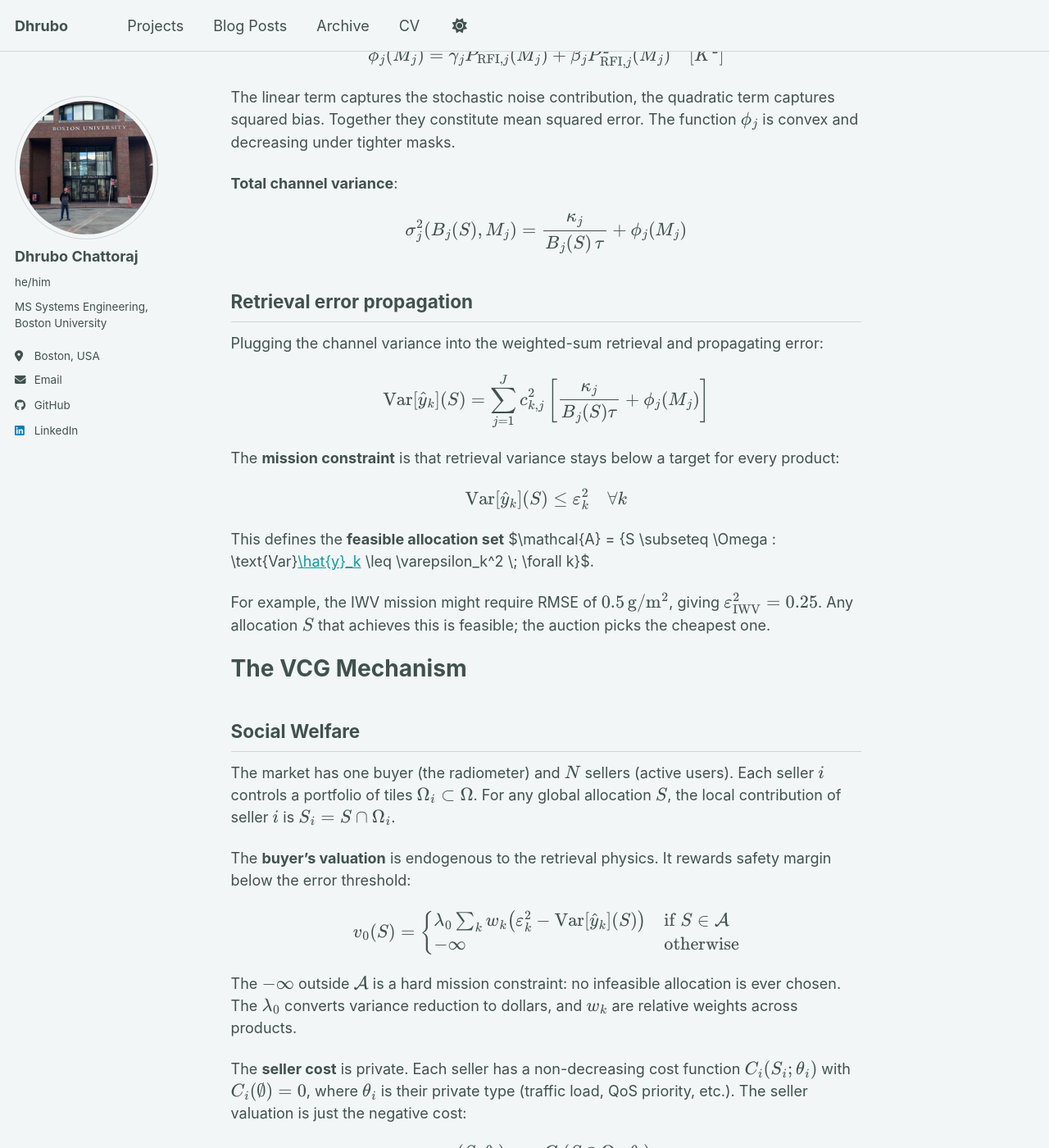
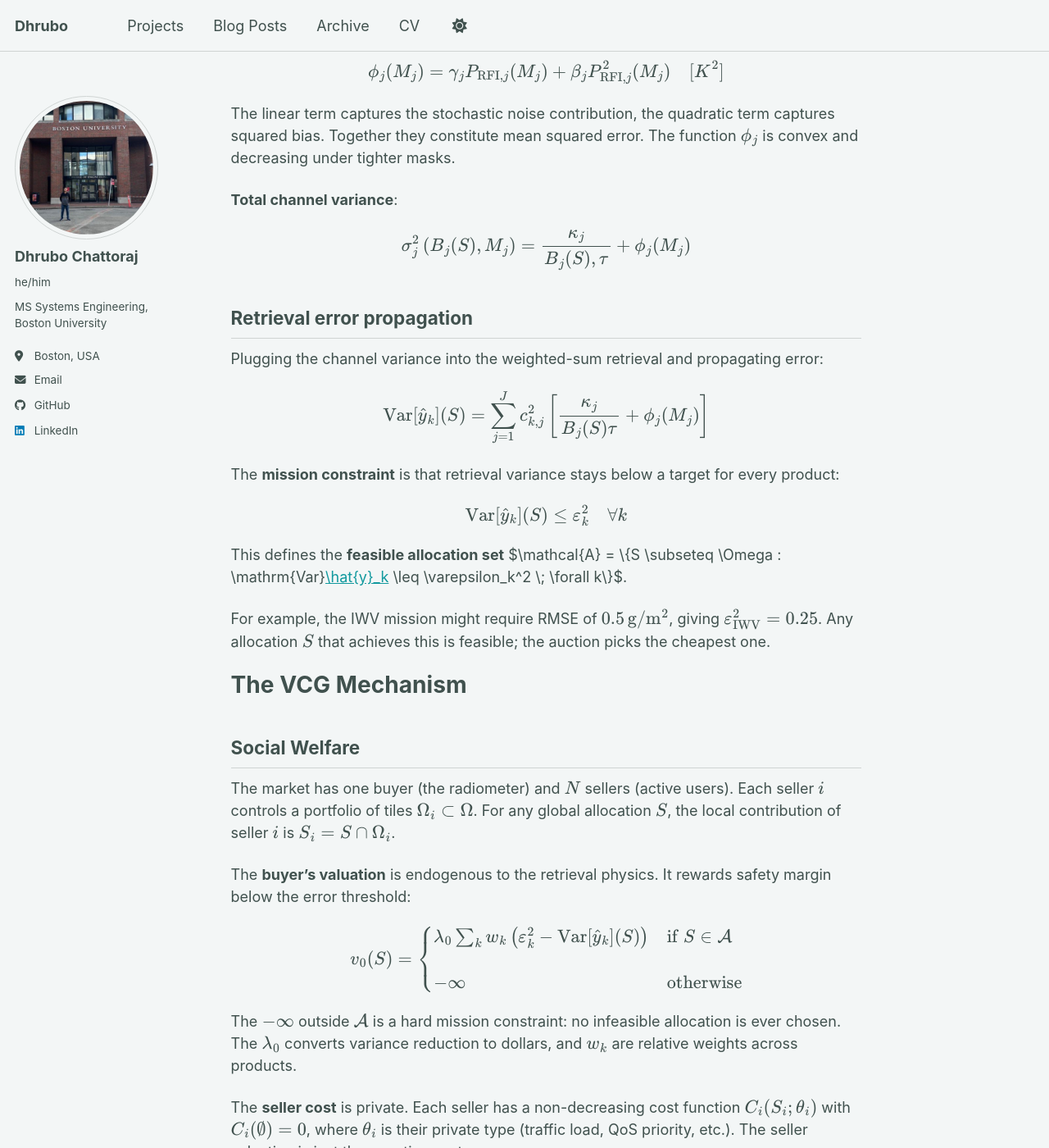
Before and after one commit to dhrubo404/dhrubo404.github.io, a Jekyll site: the page built from _pages/writeups/06_Week 5.md, in a window 1280 px wide and 1400 px high, scrolled down 5763 px. Shown: the whole window at 82% size. Built offline with Jekyll 4.4.1, drawn with Linux system fonts in a browser that asks for light colours; a script bundle is joined from its source files by our own code; library files that are not in the unit come from our copies; some of the changed text lies outside the part shown.

Commit message:
Update VCG writeups [auto]

```diff
--- a/_pages/writeups/06_Week 5.md
+++ b/_pages/writeups/06_Week 5.md
@@ -7,6 +7,7 @@ math: true
 # Context
 
 This week I studied the paper "Physics-grounded Mechanism Design for Spectrum Sharing between Passive and Active Users" and also simulated its results.
+
 # Introduction
 
 Passive satellites listen to extremely faint natural microwave radiation to measure things. They are spectrum freeloaders i.e. they don't transmit, but just listen. However the bands they need to listen are in demand by 5G/6G providers who want to transmit there.
@@ -22,26 +23,28 @@ Different frequencies correspond to different things:
 - **23.8 GHz** → water vapor absorption line (used to measure atmospheric water vapor, IWV)
 - **36.5 GHz** → sensitive to liquid water, wind roughening of ocean surface
 - **89.0 GHz** → cloud liquid water, precipitation
+
 The measured quantity is brightness temperature $T_b$ (in Kelvin), which is a proxy for how much thermal radiation is coming from a scene at that frequency.
 
 ## The Radiometer Equation and key physics
 
 The measurement noise, i.e. the standard deviation of the brightness-temperature measurement, is:
 
-$$\sigma_T=\frac{T_{\text{sys}}}{\sqrt{B\tau}}$$
+$$\sigma_T = \frac{T_{\mathrm{sys}}}{\sqrt{B\tau}}$$
 
 Where:
-- $T_{\text{sys}}$ = system noise temperature (a property of the hardware)
+- $T_{\mathrm{sys}}$ = system noise temperature (a property of the hardware)
 - $B$ = bandwidth you're integrating over (Hz)
 - $\tau$ = integration time (seconds)
 
 Squaring, we get the variance:
 
-$$\sigma_T^2=\frac{T_{\text{sys}}^2}{B\tau}=\frac{\kappa}{B\tau}$$
+$$\sigma_T^2 = \frac{T_{\mathrm{sys}}^2}{B\tau} = \frac{\kappa}{B\tau}$$
 
-**Why this matters?** Measurement noise decreases as one gets more bandwidth OR more time. This means bandwidth and time are fungible i.e. one second over 10MHz is the same noise reduction as 10 seconds over 1 MHz. Both give us a time-bandwidth product of $10\,\mathrm{MHz\cdot s}$
+**Why this matters?** Measurement noise decreases as one gets more bandwidth OR more time. This means bandwidth and time are fungible i.e. one second over 10MHz is the same noise reduction as 10 seconds over 1 MHz. Both give us a time-bandwidth product of $10 \\, \mathrm{MHz} \cdot \mathrm{s}$
 
 The shape of this curve matters too. Since $\sigma^2 \propto 1/B$, going from $B=1$ to $B=2$ helps a lot, but going from $B=100$ to $B=101$ barely moves the needle. This is _diminishing returns_, and it shows up later as the mathematical property of submodularity that makes the whole greedy approximation tractable.
+
 ## From radiometer noise to "retrieval" error
 
 What we actually care about is rarely brightness temperature itself. We want _geophysical products_ like total water vapor amount, wind speed, or sea surface temperature. These are estimated as weighted linear combinations of brightness temperatures across channels:
@@ -60,9 +63,9 @@ For water vapor retrieval, the sensitivity vector is roughly $c_{\mathrm{IWV}} =
 
 Assuming channel noises are independent, the variance of the retrieved product is just weighted error propagation:
 
-$$\text{Var}[\hat{y}_k] = \sum_j c_{k,j}^2 \sigma_j^2 = \sum_j c_{k,j}^2 \cdot \frac{\kappa_j}{B_j \tau}$$
+$$\mathrm{Var}[\hat{y}_k] = \sum_j c_{k,j}^2 \sigma_j^2 = \sum_j c_{k,j}^2 \cdot \frac{\kappa_j}{B_j \tau}$$
 
-  **Why this matters?** Some channels are more "valuable" than others for a given product. This cross-channel weighting is the second lever the paper exploits: if 23.8 GHz tiles are expensive in an interference trap, the auction can substitute cheaper 36.5 GHz tiles, paying the price of lower sensitivity by buying more of them.
+**Why this matters?** Some channels are more "valuable" than others for a given product. This cross-channel weighting is the second lever the paper exploits: if 23.8 GHz tiles are expensive in an interference trap, the auction can substitute cheaper 36.5 GHz tiles, paying the price of lower sensitivity by buying more of them.
 
 ## Spectrum sharing and VCG Auction
 
@@ -82,31 +85,48 @@ The mechanism that clears this market is a **Vickrey-Clarke-Groves (VCG) reverse
 
 3. **Individual rationality**: no participant is worse off by joining than by staying out.
 
+
 Here it's a _reverse_ auction (procurement): the satellite is the buyer, active users are the sellers offering silence. Seller $i$'s payment is:
 
 $$p_i = \underbrace{C_i(S_i^*)}_{\text{cost reimbursed}} + \underbrace{\left[ W(S^*) - W_{-i}(S^*_{-i}) \right]}_{\text{information rent}}$$
 
 The information rent term answers: how much better off is the rest of the world because seller $i$ exists?
 
+
+
 ## Submodularity - diminishing returns as a math property
+
+
 
 A set function $F : 2^\Omega \to \mathbb{R}$ is **submodular** if for any nested sets $A \subseteq Q$ and any new element $z \notin Q$:
 
-$$F(A \cup \{z\}) - F(A) \geq F(Q \cup \{z\}) - F(Q)$$
+$$F(A \cup \\{z\\}) - F(A) \geq F(Q \cup \\{z\\}) - F(Q)$$
+
+
 
 In words: adding $z$ to a smaller set gives at least as much benefit as adding it to a larger set. This is diminishing returns expressed as a set-function property.
 
+
+
 **Why this matters?** Submodularity is a magic word in combinatorial optimization. Greedy algorithms give provably near-optimal results for submodular objectives:
 
-- For **maximization** under a cardinality constraint, greedy achieves $(1-1/e) \approx 63\%$ of optimal (Nemhauser-Wolsey-Fisher 1978).
+- For **maximization** under a cardinality constraint, greedy achieves $(1-1/e) \approx 63\\%$ of optimal (Nemhauser-Wolsey-Fisher 1978).
 
 - For **covering** (the case in this paper — cover a target utility at minimum cost), greedy is within a logarithmic factor (Wolsey 1982).
 
+
+
 This is what rescues the paper from solving an NP-hard combinatorial auction exactly. The radiometer equation gives $\sigma^2 \propto 1/B$, which is convex in $B$. Convexity of $1/x$ produces submodularity of the variance-reduction set function. Submodularity gives the greedy approximation bound. Each step is forced by the previous one. The physics hands the economics exactly the structure it needs.
+
+
 
 # Physics Model
 
+
+
 ## Setting up the tile grid
+
+
 
 During one overpass of duration $\tau$, the time–frequency plane is discretized into a finite set of non-overlapping tiles $\Omega$. Each tile $x \in \Omega$ has:
 
@@ -116,13 +136,19 @@ During one overpass of duration $\tau$, the time–frequency plane is discretize
 
 - $\alpha_x \in [0,1]$ = duty cycle, i.e. the fraction of the tile's duration that is actually quiet
 
-- $j(x) \in \{1, \dots, J\}$ = which radiometer channel the tile belongs to
+- $j(x) \in \\{1, \dots, J\\}$ = which radiometer channel the tile belongs to
+
+
 
 Active users (sellers) control the tiles. A tile is "quiet" if its controlling seller mutes emissions to satisfy a prescribed interference mask $M_{j(x)}$ for duty cycle $\alpha_x$.
 
+
+
 For a chosen quiet set $S \subseteq \Omega$, the **effective clean bandwidth** in channel $j$ is:
 
-$$B_j(S) = B_j^{(0)} + \frac{1}{\tau} \sum_{\substack{x \in S \\ j(x) = j}} \alpha_x \cdot \delta t_x \cdot \delta f_x$$
+$$B_j(S) = B_j^{(0)} + \frac{1}{\tau} \sum_{\substack{x \in S \\\\ j(x) = j}} \alpha_x \cdot \delta t_x \cdot \delta f_x$$
+
+
 
 Where:
 
@@ -132,9 +158,15 @@ Where:
 
 - Dividing by $\tau$ converts the accumulated Hz·s back into an equivalent averaged Hz
 
-This is where the fungibility of bandwidth and time becomes concrete. Two tiles of $(10\,\mathrm{MHz} \times 1\,\mathrm{s})$ give the same $B_j$ contribution as twenty tiles of $(1\,\mathrm{MHz} \times 1\,\mathrm{s})$. Only the spectral volume matters.
+
+
+This is where the fungibility of bandwidth and time becomes concrete. Two tiles of $(10 \\, \mathrm{MHz} \times 1 \\, \mathrm{s})$ give the same $B_j$ contribution as twenty tiles of $(1 \\, \mathrm{MHz} \times 1 \\, \mathrm{s})$. Only the spectral volume matters.
+
+
 
 ## Noise + residual interference model
+
+
 
 Channel $j$ has two sources of error.
 
@@ -142,47 +174,59 @@ Channel $j$ has two sources of error.
 
 $$\sigma_{j,th}^2(S) = \frac{\kappa_j}{B_j(S) \cdot \tau}$$
 
-Where $\kappa_j \propto T_{\text{sys},j}^2$ is a hardware constant.
+Where $\kappa_j \propto T_{sys,j}^2$ is a hardware constant.
 
 **Residual RFI**: even with active users complying with the emission mask $M_j$, a small amount of interference leaks through. This is modeled as a convex function in units of brightness temperature variance:
 
-$$\phi_j(M_j) = \gamma_j P_{\text{RFI},j}(M_j) + \beta_j P_{\text{RFI},j}^2(M_j) \quad [K^2]$$
+$$\phi_j(M_j) = \gamma_j P_{\mathrm{RFI},j}(M_j) + \beta_j P_{\mathrm{RFI},j}^2(M_j) \quad [K^2]$$
 
 The linear term captures the stochastic noise contribution, the quadratic term captures squared bias. Together they constitute mean squared error. The function $\phi_j$ is convex and decreasing under tighter masks.
 
 **Total channel variance**:
 
-$$\sigma_j^2\!\left(B_j(S), M_j\right) = \frac{\kappa_j}{B_j(S)\,\tau} + \phi_j(M_j)$$
+$$\sigma_j^2\left(B_j(S), M_j\right) = \frac{\kappa_j}{B_j(S) \\, \tau} + \phi_j(M_j)$$
 
 ## Retrieval error propagation
 
+
+
 Plugging the channel variance into the weighted-sum retrieval and propagating error:
 
-$$\text{Var}[\hat{y}_k](S) = \sum_{j=1}^J c_{k,j}^2 \left[\frac{\kappa_j}{B_j(S) \tau} + \phi_j(M_j)\right]$$
+$$\mathrm{Var}[\hat{y}_k](S) = \sum_{j=1}^J c_{k,j}^2 \left[\frac{\kappa_j}{B_j(S) \tau} + \phi_j(M_j)\right]$$
 
 The **mission constraint** is that retrieval variance stays below a target for every product:
 
-$$\text{Var}[\hat{y}_k](S) \leq \varepsilon_k^2 \quad \forall k$$
+$$\mathrm{Var}[\hat{y}_k](S) \leq \varepsilon_k^2 \quad \forall k$$
 
-This defines the **feasible allocation set** $\mathcal{A} = \{S \subseteq \Omega : \text{Var}[\hat{y}_k](S) \leq \varepsilon_k^2 \; \forall k\}$.
 
-For example, the IWV mission might require RMSE of $0.5\,\mathrm{g/m^2}$, giving $\varepsilon_{\mathrm{IWV}}^2 = 0.25$. Any allocation $S$ that achieves this is feasible; the auction picks the cheapest one.
+
+This defines the **feasible allocation set** $\mathcal{A} = \\{S \subseteq \Omega : \mathrm{Var}[\hat{y}_k](S) \leq \varepsilon_k^2 \\; \forall k\\}$.
+
+
+
+For example, the IWV mission might require RMSE of $0.5 \\, \mathrm{g/m^2}$, giving $\varepsilon_{\mathrm{IWV}}^2 = 0.25$. Any allocation $S$ that achieves this is feasible; the auction picks the cheapest one.
+
 
 # The VCG Mechanism
 
 ## Social Welfare
 
+
+
 The market has one buyer (the radiometer) and $N$ sellers (active users). Each seller $i$ controls a portfolio of tiles $\Omega_i \subset \Omega$. For any global allocation $S$, the local contribution of seller $i$ is $S_i = S \cap \Omega_i$.
+
 
 The **buyer's valuation** is endogenous to the retrieval physics. It rewards safety margin below the error threshold:
 
-$$v_0(S) = \begin{cases} \lambda_0 \sum_k w_k \big(\varepsilon_k^2 - \text{Var}[\hat{y}_k](S)\big) & \text{if } S \in \mathcal{A} \\ -\infty & \text{otherwise} \end{cases}$$
+$$v_0(S) = \begin{cases} \lambda_0 \sum_k w_k \left(\varepsilon_k^2 - \mathrm{Var}[\hat{y}_k](S)\right) & \text{if } S \in \mathcal{A} \\\\ -\infty & \text{otherwise} \end{cases}$$
 
 The $-\infty$ outside $\mathcal{A}$ is a hard mission constraint: no infeasible allocation is ever chosen. The $\lambda_0$ converts variance reduction to dollars, and $w_k$ are relative weights across products.
+
 
 The **seller cost** is private. Each seller has a non-decreasing cost function $C_i(S_i; \theta_i)$ with $C_i(\emptyset) = 0$, where $\theta_i$ is their private type (traffic load, QoS priority, etc.). The seller valuation is just the negative cost:
 
 $$v_i(S; \theta_i) = -C_i(S \cap \Omega_i; \theta_i)$$
+
 
 The **social welfare** is buyer utility minus aggregate seller cost:
 
@@ -190,31 +234,45 @@ $$W(S; \theta) = v_0(S) + \sum_{i=1}^N v_i(S; \theta_i) = v_0(S) - \sum_{i=1}^N
 
 For infeasible $S$, $W = -\infty$.
 
-The paper also makes a **non-pivotal feasibility assumption**: no single seller is essential. For any $i$, the restricted feasible set $\mathcal{A}_{-i} = \{S \in \mathcal{A} : S_i = \emptyset\}$ is non-empty. This guarantees that pivot payments are finite.
+
+The paper also makes a **non-pivotal feasibility assumption**: no single seller is essential. For any $i$, the restricted feasible set $\mathcal{A}_{-i} = \\{S \in \mathcal{A} : S_i = \emptyset\\}$ is non-empty. This guarantees that pivot payments are finite.
+
+
 
 ## Allocation Rule
+
+
 
 The mechanism picks the feasible allocation that maximizes reported social welfare:
 
 $$S^*(\hat{\theta}) \in \arg\max_{S \in \mathcal{A}} \left[ v_0(S) - \sum_{i=1}^{N} \hat{C}_i(S_i) \right]$$
 
+
+
 Basically, maximize scientific value minus total cost over all allocations that meet the mission constraint.
+
+
 
 ## Payment Rule
 
+
 The payment to seller $i$ follows the **Clarke pivot rule**, adapted for procurement:
 
-$$p_i(\hat{\theta}) = \hat{C}_i(S_i^*) + \left[ W(S^*;\hat{\theta}) - W_{-i}\!\left(S_{-i}^*;\hat{\theta}_{-i}\right) \right]$$
+$$p_i(\hat{\theta}) = \hat{C}_i(S_i^*) + \left[ W(S^*;\hat{\theta}) - W_{-i}\left(S_{-i}^*;\hat{\theta}_{-i}\right) \right]$$
 
 Where
 
-$$W_{-i}\!\left(S_{-i}^*\right) = \max_{S' \in \mathcal{A}_{-i}} \left[ v_0(S') - \sum_{j \neq i} \hat{C}_j\!\left(S'_j\right) \right]$$
+$$W_{-i}\left(S_{-i}^*\right) = \max_{S' \in \mathcal{A}_{-i}} \left[ v_0(S') - \sum_{j \neq i} \hat{C}_j\left(S'_j\right) \right]$$
 
 is the maximum welfare achievable if seller $i$ were absent.
 
+
 The first term reimburses the seller's reported cost. The second term, the **information rent** is the externality seller $i$ imposes on the rest of the economy by being present. If seller $i$'s presence makes the world better by \$X for everyone else, $i$ pockets $X above their cost.
 
+
+
 The non-pivotal assumption guarantees $W_{-i}$ is finite, so the payment is well-defined.
+
 ## Why does this induce truth-telling? (DSIC proof sketch)
 
 The crown jewel of VCG. Seller $i$'s utility under any reported cost $\hat{C}_i$ is payment minus _true_ cost:
@@ -223,14 +281,22 @@ $$u_i = p_i - C_i(S_i^*)$$
 
 Substituting the payment rule:
 
-$$u_i = \left[ \hat{C}_i\!\left(S_i^*\right) - C_i\!\left(S_i^*\right) \right] + W\!\left(S^*;\hat{\theta}\right) - W_{-i}\!\left(\hat{\theta}_{-i}\right)$$
+$$u_i = \left[ \hat{C}_i\left(S_i^*\right) - C_i\left(S_i^*\right) \right] + W\left(S^*;\hat{\theta}\right) - W_{-i}\left(\hat{\theta}_{-i}\right)$$
+
+
 
 Under truth-telling ($\hat{C}_i = C_i$), the first bracket vanishes:
 
 $$u_i^{\text{truth}} = W(S^*; \theta_i, \hat{\theta}_{-i}) - W_{-i}(\hat{\theta}_{-i})$$
 
+
+
 **The key observation**: $W_{-i}(\hat{\theta}_{-i})$ depends only on _other sellers'_ reports. It is a constant from seller $i$'s perspective — independent of what $i$ does.
+
+
 
 So to maximize $u_i$, seller $i$ must maximize $W(S^*; \theta_i, \hat{\theta}_{-i})$. But the mechanism _already_ picks $S^*$ to maximize reported welfare. If $i$ reports truthfully, the mechanism's objective is exactly $i$'s true welfare contribution. Any lie distorts the mechanism into picking a suboptimal $S^*$ from $i$'s actual perspective.
 
+
+
 Therefore, truth-telling is a **dominant strategy** — it is optimal regardless of what the other sellers report. No strategy required, no equilibrium calculation, just honesty. **Allocative efficiency** follows immediately: with truth-telling, $S^*$ maximizes the true welfare. **Individual rationality** also follows, because $W(S^*; \theta) \geq W_{-i}(\theta_{-i})$ (the unrestricted max is at least as large as the restricted max), so $u_i \geq 0$.
```
